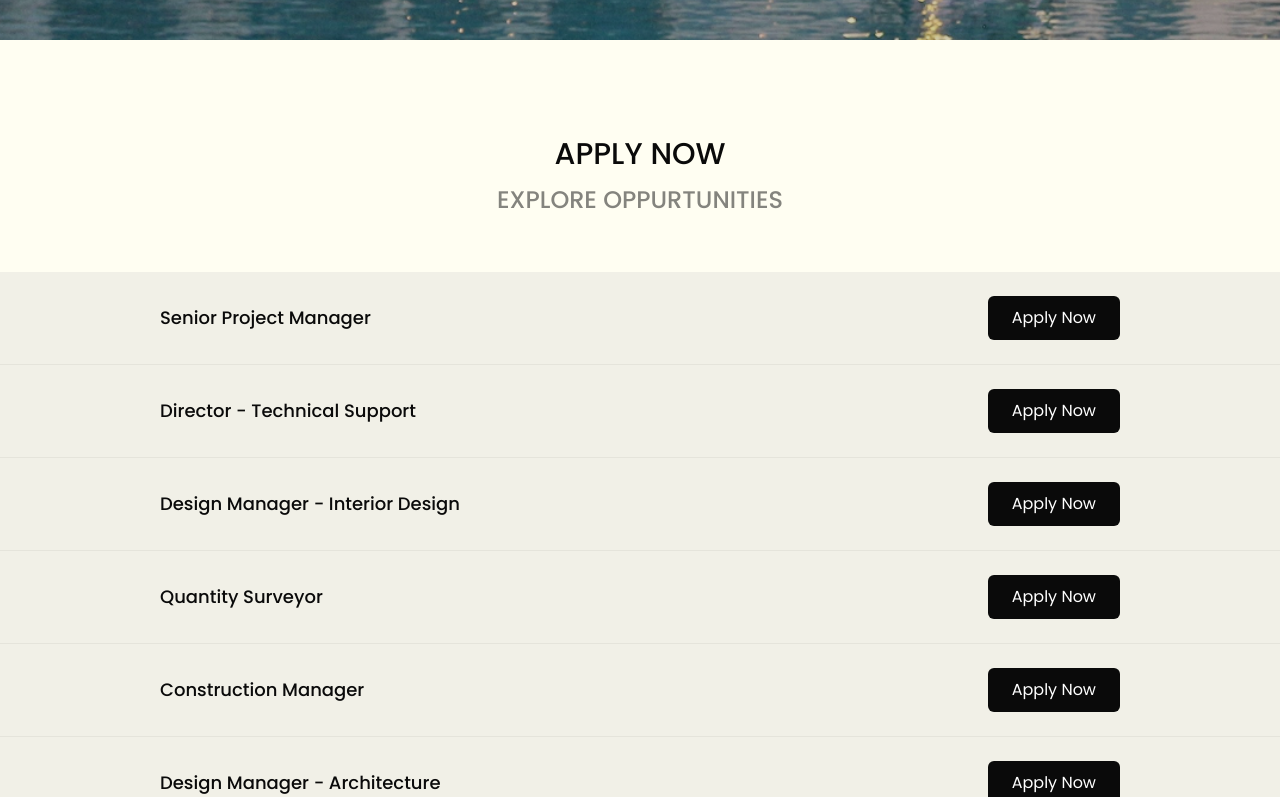
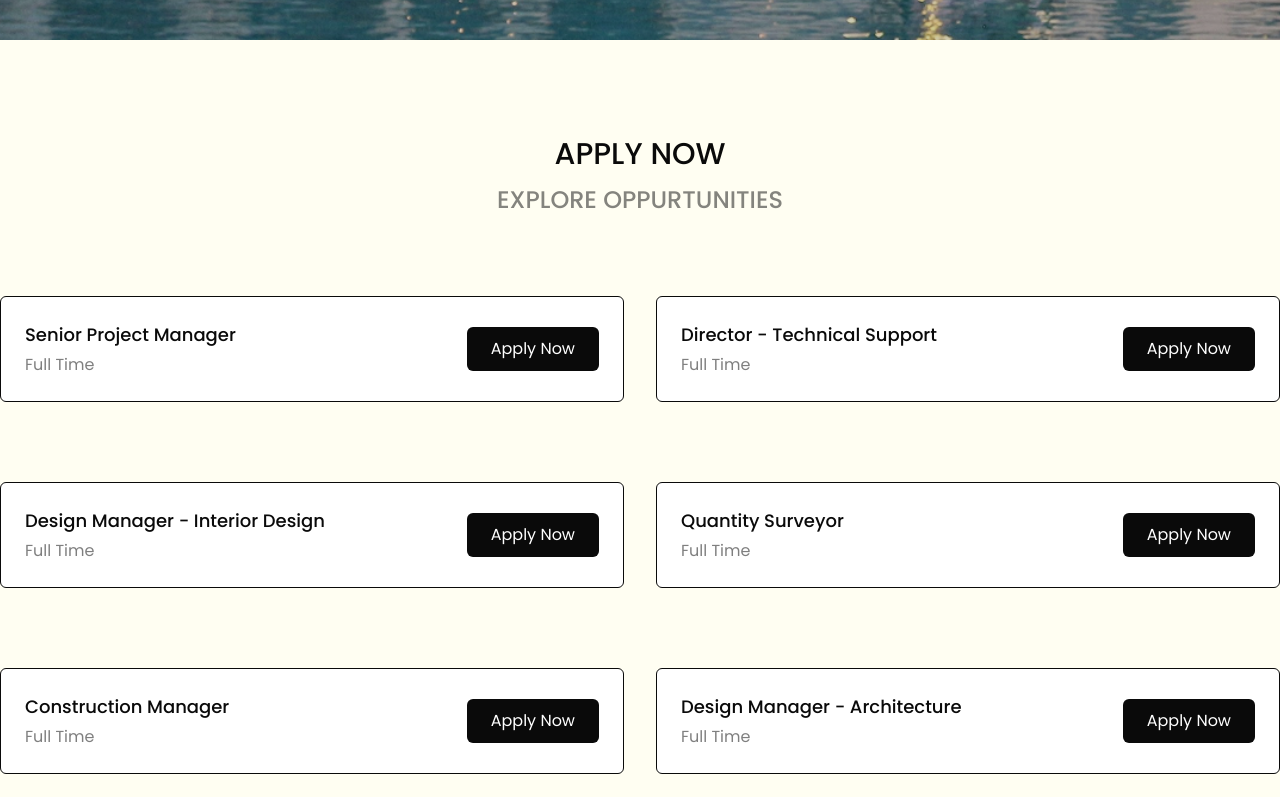
Before and after one commit to solaiman-siam/infinity-developments, a Next.js app: page /career in a window 1280 px wide. Shown: the part 660-1457 px from the top of the page. Built offline with nearby package versions, Linux system fonts and the light colour scheme; a web font is replaced by a local one.

Commit message:
get in touch section modified

```diff
--- a/src/components/career/ApplyCard.tsx
+++ b/src/components/career/ApplyCard.tsx
@@ -1,19 +1,21 @@
-import Container from "../shared/Container";
 import ApplyCareerModal from "./ApplyCareerModal";
 
-const ApplyCard = ({designationName} : {designationName: string}) => {
+const ApplyCard = ({ designationName }: { designationName: string }) => {
   return (
-    <div className="bg-[#F1F0E7]  py-6">
-      <Container>
-        <div className="flex px-40 justify-between items-center">
-          <h3 className="text-lg font-medium text-primaryBlack">
-            {designationName}
-          </h3>
+    <div className="  py-6">
+      <div className="flex  ">
+        <div className="bg-white flex justify-between items-center w-full p-6 rounded-md border">
+          <div className="flex flex-col gap-1">
+            <h3 className="text-lg font-medium text-primaryBlack">
+              {designationName}
+            </h3>
+            <h4 className="text-black/50">Full Time</h4>
+          </div>
           <div>
-            <ApplyCareerModal/>
+            <ApplyCareerModal />
           </div>
         </div>
-      </Container>
+      </div>
     </div>
   );
 };
--- a/src/components/career/ApplyList.tsx
+++ b/src/components/career/ApplyList.tsx
@@ -4,11 +4,12 @@ import ApplyCard from "./ApplyCard";
 const ApplyList = () => {
   return (
     <div className="py-24 ">
-        <div className="flex flex-col justify-center items-center" >
+       <Container>
+         <div className="flex flex-col justify-center items-center" >
           <h3 className="text-3xl text-primaryBlack font-medium pb-3">APPLY NOW</h3>
           <h3 className="text-primaryBlack/50 text-2xl font-medium ">EXPLORE OPPURTUNITIES</h3>
         </div>
-        <div className="divide-y  pt-14 divide-black/5">
+        <div className=" grid grid-cols-2 gap-8 pt-14">
             <ApplyCard designationName="Senior Project Manager"/>
             <ApplyCard designationName="Director - Technical Support"/>
             <ApplyCard designationName="Design Manager - Interior Design"/>
@@ -18,6 +19,7 @@ const ApplyList = () => {
             <ApplyCard designationName="Construction Manager"/>
             <ApplyCard designationName="Guest Relations Agent"/>
         </div>
+       </Container>
     </div>
   );
 };
--- a/src/components/shared/CommonOverview.tsx
+++ b/src/components/shared/CommonOverview.tsx
@@ -6,12 +6,12 @@ import { localImages } from "@/utils/imageProvider";
 
 const CommonOverview = ({titleText} : {titleText: string}) => {
   return (
-    <div className="pb-24">
+    <div className="pb-24 flex justify-center items-center">
       <Container>
-        <div className="rounded-xl relative flex justify-center items-center py-10 flex-col gap-2 bg-primaryBlack ">
-          <h3 className="text-3xl font-medium pb-2 text-white/90">{titleText}</h3>
-          <div className="flex items-center pt-4 translate-x-6">
-            <button className="px-5 flex cursor-pointer items-center gap-3 group py-3 rounded-lg bg-white text-primaryBlack">
+        <div className="rounded-xl w-1/2 mx-auto  relative flex justify-center items-center py-5 flex-col gap-2 bg-primaryBlack ">
+          <h3 className="text-xl font-medium pb-2 text-white/90">{titleText}</h3>
+          <div className="flex items-center pt-4 ">
+            <button className="px-5 flex cursor-pointer text-[15px] items-center gap-3 group py-2 rounded-lg bg-white text-primaryBlack">
               Get In Touch
               <span>
                 <MoveRight
@@ -21,7 +21,7 @@ const CommonOverview = ({titleText} : {titleText: string}) => {
               </span>
             </button>
           </div>
-          <Image className="absolute w-96 top-0 right-0" src={localImages.StatisticsVector} alt="statistics-vector"/>
+          <Image className="absolute w-52 top-0 right-0" src={localImages.StatisticsVector} alt="statistics-vector"/>
         </div>
       </Container>
     </div>
```
